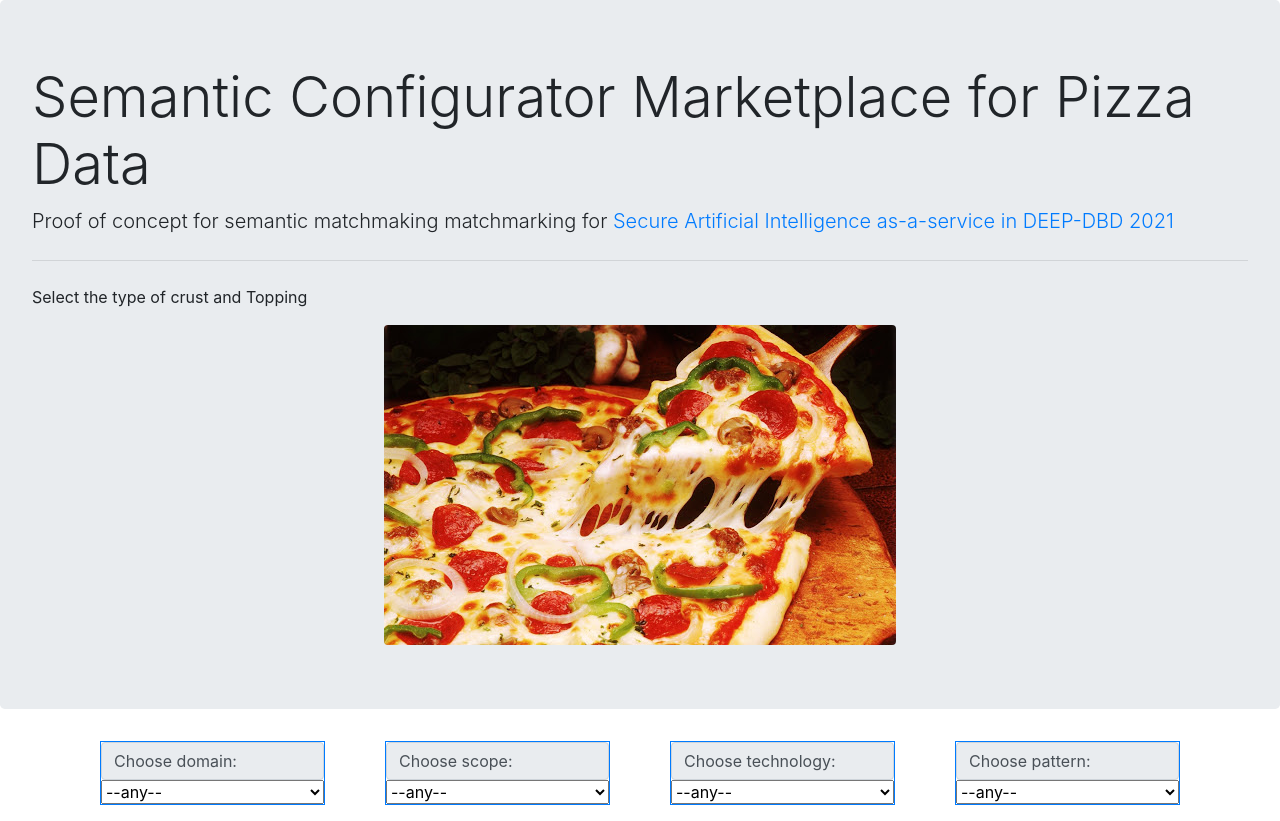
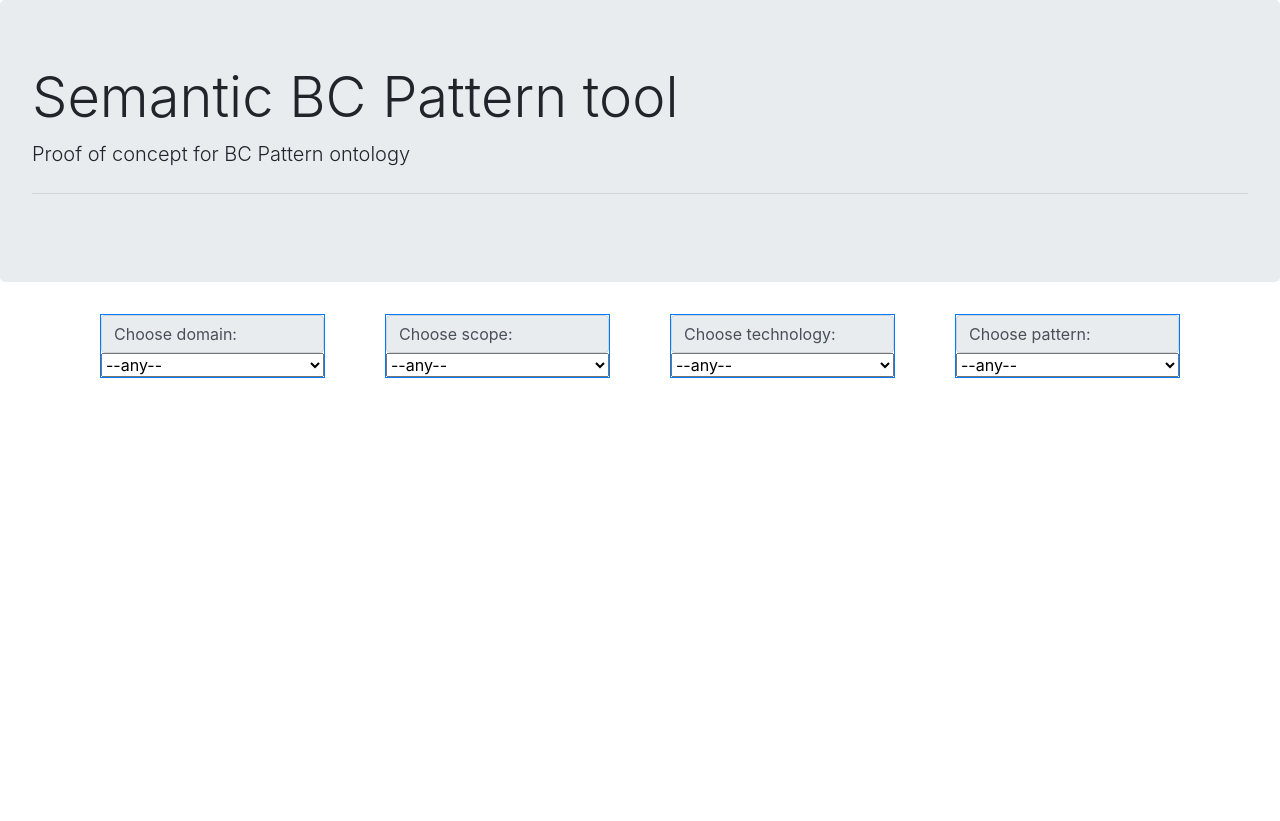
Before and after one commit to nherbaut/semantic-configurator-mktplace, a plain HTML site: page bc-ontology.html in a window 1280 px wide. After the commit the page ends 800 px from the top, so only its background shows below. Drawn offline with Linux system fonts and the light colour scheme; no server answers.

Commit message:
remove pizza stuff

```diff
--- a/bc-ontology.html
+++ b/bc-ontology.html
@@ -5,7 +5,6 @@
    <head>
       <meta charset="utf-8">
       <title>Cancer Image picker</title>
-      <meta name="description" content="Pizza Image picker">
       <meta name="author" content="SitePoint">
       <link rel="stylesheet" href="contrib/css/bootstrap.min.css" >
 
@@ -16,11 +15,9 @@
 
 
       <div class="jumbotron">
-         <h1 class="display-4">Semantic Configurator Marketplace for Pizza Data</h1>
-         <p class="lead">Proof of concept for semantic matchmaking matchmarking for <a href="nextnet.top/files/SAIaaS:%20A%20Blockchain-based%20solution%20for%20secure%20artificial%20intelligence%20as-a-Service.pdf">Secure Artificial Intelligence as-a-service in DEEP-DBD 2021</a></p>
+         <h1 class="display-4">Semantic BC Pattern tool</h1>
+         <p class="lead">Proof of concept for BC Pattern ontology </p>
          <hr class="my-4">
-         <p>Select the type of crust and Topping</p>
-         <img src="img/pizza.jpg" class="rounded mx-auto d-block"  alt="Responsive image">
       </div>
 
 
```
